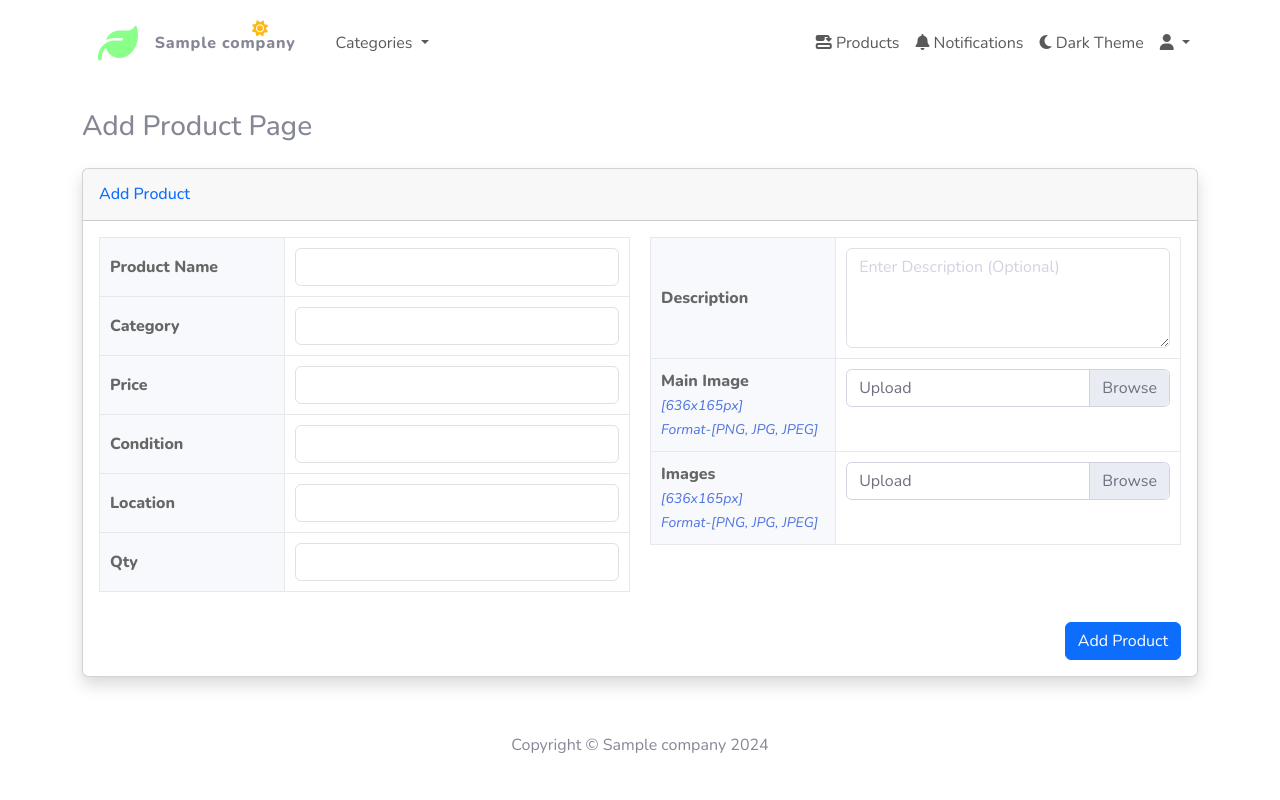
After one commit to JiayangYing/CITS3403_PRO, a Python web app: template app/templates/manage_product/add.html in a window 1280 px wide. The commit adds this page. Run offline with Jinja, Linux system fonts and the light colour scheme; the template is opened without the code that fills it: most values are stand-ins (such as "Sample title", 1, 10 or a date in 2020).

Commit message:
introduce seller add product page
- create seller add product page
- product listing navigation button

```diff
--- a/app/routes.py
+++ b/app/routes.py
@@ -111,3 +111,7 @@ def seller():
                'imgs':['product_image/image.jpg','product_image/image2.jpg','product_image/image3.jpg']*2, 'description':'This is the description of the Cloth1.'*10,
                'category':'cloth', 'condition':'new', 'isActive':False, 'createdOn': datetime.now(), 'createdBy': 'user1'}]*2
     return render_template('/seller/product.html', products=products)
+
+@app.route('/manage_product/add')
+def add_product():
+    return render_template('/manage_product/add.html')
--- a/app/static/css/dark_site.css
+++ b/app/static/css/dark_site.css
@@ -244,8 +244,12 @@
 
 .dark_mode table.table-bordered th,
 .dark_mode table.table-bordered td,
-.dark_mode table.table-bordered tr .card  {
+.dark_mode table.table-bordered tr .card {
     border-width: 2px;
+}
+
+.dark_mode .table thead th {
+    background-color: #333;
 }
 
 .dark_mode .table thead th,
@@ -316,3 +320,17 @@
 .dark_mode .table-border-left-red {
     border-left: 0.25rem solid #a6180b !important;
 }
+
+.dark_mode .standard-form-table-container .standard-form-table-column .standard-form-row .standard-form-label {
+    background-color: #333 !important;
+    color: rgba(255,255,255,.8);
+}
+
+.dark_mode .custom-file-label {
+    background-color: #555;
+    border-color: #777;
+}
+
+.dark_mode .card-header {
+    border-color: #fff;
+}
--- a/app/static/css/site.css
+++ b/app/static/css/site.css
@@ -10,6 +10,10 @@
 .login-container .p-5 {
   min-height: 489px;
   color: #858796;
+}
+
+.navbar {
+  margin-bottom: 1.5rem;
 }
 
 .form-control {
@@ -80,15 +84,19 @@ form.user .form-control-user {
   0% {
       transform: rotate(137deg) translate(-50px);
   }
+
   25% {
       transform: rotate(227deg) translate(-50px);
   }
+
   50% {
       transform: rotate(317deg) translate(-50px);
   }
+
   75% {
       transform: rotate(407deg) translate(-50px);
   }
+
   100% {
       transform: rotate(497deg) translate(-50px);
   }
@@ -156,7 +164,7 @@ footer.page-footer {
   box-shadow: 0 .3rem 2rem 0 rgba(58, 59, 69, .15) !important;
 }
 
-.table-card{
+.table-card {
   border-width: 1px;
 }
 
@@ -288,3 +296,140 @@ table tr td .action-container .delete {
   border: 0;
   padding: 0;
 }
+
+
+.standard-form-table-container {
+  display: flex;
+  align-items: flex-start;
+  gap: 20px;
+  margin-bottom: 30px;
+  flex-wrap: wrap;
+}
+
+  .standard-form-table-container .standard-form-table-column {
+      flex-basis: calc(50% - 10px);
+      flex-grow: 1;
+      border: 1px solid #e5e9ea;
+  }
+
+      .standard-form-table-container .standard-form-table-column .standard-form-row {
+          display: flex;
+          align-items: stretch;
+      }
+
+          .standard-form-table-container .standard-form-table-column .standard-form-row:not(:first-child) {
+              border-top: 1px solid #e5e9ea;
+          }
+
+          .standard-form-table-container .standard-form-table-column .standard-form-row .standard-form-label {
+              width: 35%;
+              min-width: 35%;
+              padding: 10px;
+              background-color: #f8f9fd;
+              display: flex;
+              align-items: center;
+              border-right: 1px solid #e5e9ea;
+              font-weight: 800;
+              color: #666;
+          }
+
+          .standard-form-table-container .standard-form-table-column .standard-form-row .standard-form-value {
+              flex-grow: 2;
+              padding: 10px;
+          }
+
+.card-body .inline-form .standard-form-value b {
+  color: #4e73df;
+}
+
+.card-body .inline-form .standard-form-label {
+  margin-right: .35rem;
+}
+
+.form-section .standard-form-value b {
+  color: #4e73df;
+}
+
+.file-upload-group {
+  display: flex;
+  flex-wrap: wrap;
+  flex-direction: column;
+  gap: 5px;
+}
+
+.custom-file {
+  position: relative;
+  display: inline-block;
+  width: 100%;
+  height: calc(1.5em + 0.75rem + 2px);
+  margin-bottom: 0;
+}
+
+
+.custom-file-input {
+  position: relative;
+  z-index: 2;
+  width: 100%;
+  height: calc(1.5em + 0.75rem + 2px);
+  margin: 0;
+  overflow: hidden;
+  opacity: 0;
+}
+
+  .custom-file-input:focus ~ .custom-file-label {
+      border-color: #bac8f3;
+      box-shadow: 0 0 0 0.2rem rgba(78, 115, 223, 0.25);
+  }
+
+  .custom-file-input[disabled] ~ .custom-file-label,
+  .custom-file-input:disabled ~ .custom-file-label {
+      background-color: #eaecf4;
+  }
+
+  .custom-file-input:lang(en) ~ .custom-file-label::after {
+      content: "Browse";
+  }
+
+  .custom-file-input ~ .custom-file-label[data-browse]::after {
+      content: attr(data-browse);
+  }
+
+.custom-file-label {
+  position: absolute;
+  top: 0;
+  right: 0;
+  left: 0;
+  z-index: 1;
+  height: calc(1.5em + 0.75rem + 2px);
+  padding: 0.375rem 0.75rem;
+  overflow: hidden;
+  font-weight: 400;
+  line-height: 1.5;
+  color: #6e707e;
+  background-color: #fff;
+  border: 1px solid #d1d3e2;
+  border-radius: 0.35rem;
+}
+
+  .custom-file-label::after {
+      position: absolute;
+      top: 0;
+      right: 0;
+      bottom: 0;
+      z-index: 3;
+      display: block;
+      height: calc(1.5em + 0.75rem);
+      padding: 0.375rem 0.75rem;
+      line-height: 1.5;
+      color: #6e707e;
+      content: "Browse";
+      background-color: #eaecf4;
+      border-left: inherit;
+      border-radius: 0 0.35rem 0.35rem 0;
+  }
+
+.title-details {
+  font-weight: normal;
+  font-style: italic;
+  color: #4e73df;
+}
--- /dev/null
+++ b/app/static/js/manage_product/add.js
@@ -0,0 +1,24 @@
+var addProductForm = $("#addProductForm")
+
+$(() => {
+    addProductForm.find(".custom-file-input").on("change", function () {
+        const currentInput = window.$(this);
+        const fileName = window.$(this).val().split("\\").pop();
+        const assetName = currentInput.siblings(".custom-file-label").attr("for");
+        var file = this.files[0];
+        if (file) {
+            const uploadImg = new FileReader();
+            uploadImg.onload = function (displayImg) {
+                var base64 = displayImg.target.result;
+                var image = new Image();
+                image.src = base64;
+                image.onload = function () {
+                    currentInput.siblings(".custom-file-label").addClass("selected").html(fileName);
+                    currentInput.parents().siblings(".custom-file-preview").attr("src", base64);
+                    $(`#${assetName}`).val(base64);
+                };
+            }
+            uploadImg.readAsDataURL(this.files[0]);
+        }
+    });
+});
--- a/app/templates/layout/nav_bar.html
+++ b/app/templates/layout/nav_bar.html
@@ -25,6 +25,14 @@
                 {% endif %}
             </ul>
             <ul class="navbar-nav ms-auto mb-2 mb-lg-0">
+                {% if not hideNav %}
+                    <li class="nav-item">
+                        <a class="nav-link" href="{{ url_for('seller') }}">
+                            <i class="fa-solid fa-diagram-predecessor"></i> Products
+                        </a>
+                    </li>
+                    <li class="nav-item">
+                {% endif %}
                 {% if not hideNav %}
                     <li class="nav-item">
                         <a class="nav-link" href="#">
--- /dev/null
+++ b/app/templates/manage_product/add.html
@@ -0,0 +1,20 @@
+{% extends "base.html" %}
+
+{% block title %}Add Product {% endblock %}
+
+{% block content %}
+    <div class="container">
+        <div class="d-sm-flex align-items-center justify-content-between mb-4">
+            <h1 class="h3 mb-0 text-gray-800">Add Product Page</h1>
+        </div>
+
+        {% include "/manage_product/add_product.html" %}
+    </div>
+{% endblock %}
+
+{% block javascript %}
+    <script src="{{ url_for('static', filename='js/manage_product/add.js') }}"></script>
+{% endblock %}
+
+{% block css %}
+{% endblock %}
--- /dev/null
+++ b/app/templates/manage_product/add_product.html
@@ -0,0 +1,119 @@
+<div class="card shadow mb-4">
+    <div class="card-header py-3">
+        <h6 class="m-0 font-weight-bold text-primary">Add Product</h6>
+    </div>
+    <form id="addProductForm" class="card-body">
+        <div id="AlertModalDiv" class="hidden">
+        </div>
+        <div class="standard-form-table-container">
+            <div class="standard-form-table-column">
+                <div class="standard-form-row">
+                    <span class="standard-form-label">
+                        Product Name
+                    </span>
+                    <span class="standard-form-value">
+                        <input class="form-control" />
+                    </span>
+                </div>
+                <div class="standard-form-row">
+                    <span class="standard-form-label">
+                        Category
+                    </span>
+                    <span class="standard-form-value">
+                        <input asp-for="FdTicket" class="form-control" />
+                        <span asp-validation-for="FdTicket"></span>
+                    </span>
+                </div>
+                <div class="standard-form-row">
+                    <span class="standard-form-label">
+                        Price
+                    </span>
+                    <span class="standard-form-value">
+                        <input asp-for="FdTicket" class="form-control" />
+                        <span asp-validation-for="FdTicket"></span>
+                    </span>
+                </div>
+                <div class="standard-form-row">
+                    <span class="standard-form-label">
+                        Condition
+                    </span>
+                    <span class="standard-form-value">
+                        <input asp-for="FdTicket" class="form-control" />
+                        <span asp-validation-for="FdTicket"></span>
+                    </span>
+                </div>
+                <div class="standard-form-row">
+                    <span class="standard-form-label">
+                        Location
+                    </span>
+                    <span class="standard-form-value">
+                        <input asp-for="FdTicket" class="form-control" />
+                        <span asp-validation-for="FdTicket"></span>
+                    </span>
+                </div>
+                <div class="standard-form-row">
+                    <span class="standard-form-label">
+                        Qty
+                    </span>
+                    <span class="standard-form-value">
+                        <input asp-for="FdTicket" class="form-control" />
+                        <span asp-validation-for="FdTicket"></span>
+                    </span>
+                </div>
+            </div>
+            <div class="standard-form-table-column">
+                <div class="standard-form-row">
+                    <span class="standard-form-label">
+                        Description
+                    </span>
+                    <span class="standard-form-value">
+                        <textarea class="form-control mh-100" id="remark" rows="3" placeholder="Enter Description (Optional)" style="height: 100px;"></textarea>
+                    </span>
+                </div>
+                <div class="standard-form-row">
+                    <span class="standard-form-label">
+                        <span>
+                            Main Image<br />
+                            <small class="title-details">
+                                [636x165px]<br />
+                                Format-[PNG, JPG, JPEG]
+                            </small>
+                        </span>
+                    </span>
+                    <span class="standard-form-value">
+                        <div class="input-group file-upload-group">
+                            <div name="ManualUpload">
+                                <input type="file" class="custom-file-input" accept="image/*">
+                                <label class="custom-file-label" for="RegisterSplashImage">Upload</label>
+                            </div>
+                            <img src="" class="custom-file-preview" alt="" />
+                        </div>
+                    </span>
+                </div>
+                <div class="standard-form-row">
+                    <span class="standard-form-label">
+                        <span>
+                            Images<br />
+                            <small class="title-details">
+                                [636x165px]<br />
+                                Format-[PNG, JPG, JPEG]
+                            </small>
+                        </span>
+                    </span>
+                    <span class="standard-form-value">
+                        <div class="input-group file-upload-group">
+                            <div name="ManualUpload">
+                                <input type="file" class="custom-file-input" accept="image/*">
+                                <label class="custom-file-label" for="RegisterSplashImage">Upload</label>
+                            </div>
+                            <img src="" class="custom-file-preview" alt="" />
+                        </div>
+                    </span>
+                </div>
+            </div>
+        </div>
+        <div class="d-flex justify-content-end">
+            <input type="submit" value="Add Product" class="btn btn-primary" />
+        </div>
+    </form>
+</div>
--- a/app/templates/seller/product_table.html
+++ b/app/templates/seller/product_table.html
@@ -4,6 +4,11 @@
     </div>
     <div class="card-body">
         <div id="AlertModalDiv" class="hidden">
+        </div>
+        <div class="row">
+            <div class="col-md-12 d-flex justify-content-end mb-2">
+                <a href="/manage_product/add" class="btn btn-primary"><i class="fa-solid fa-plus"></i> Add Product</a>
+            </div>
         </div>
         <div class="table-responsive">
             <div class="row">
```
Lines whose indentation alone changed are shown as unchanged.
